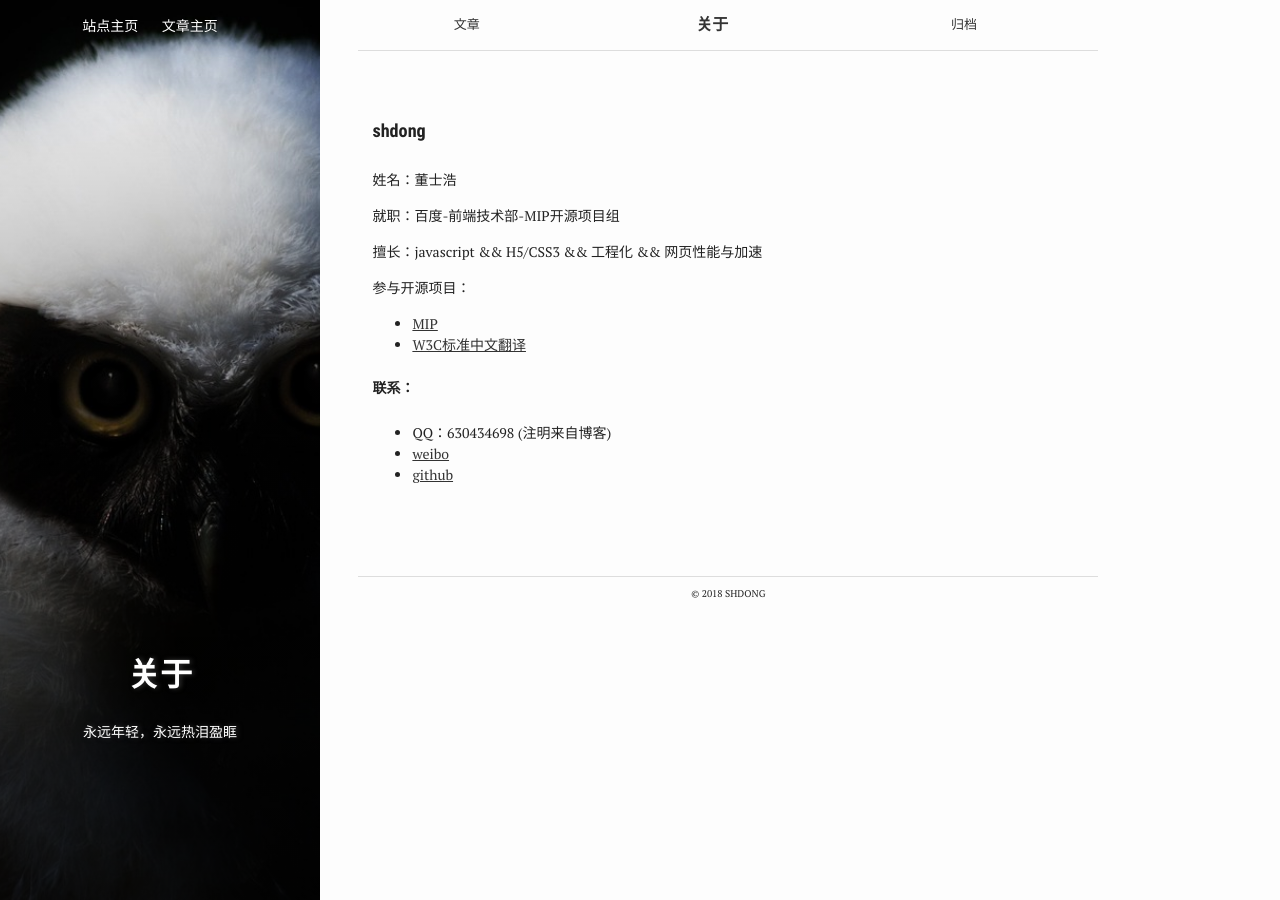
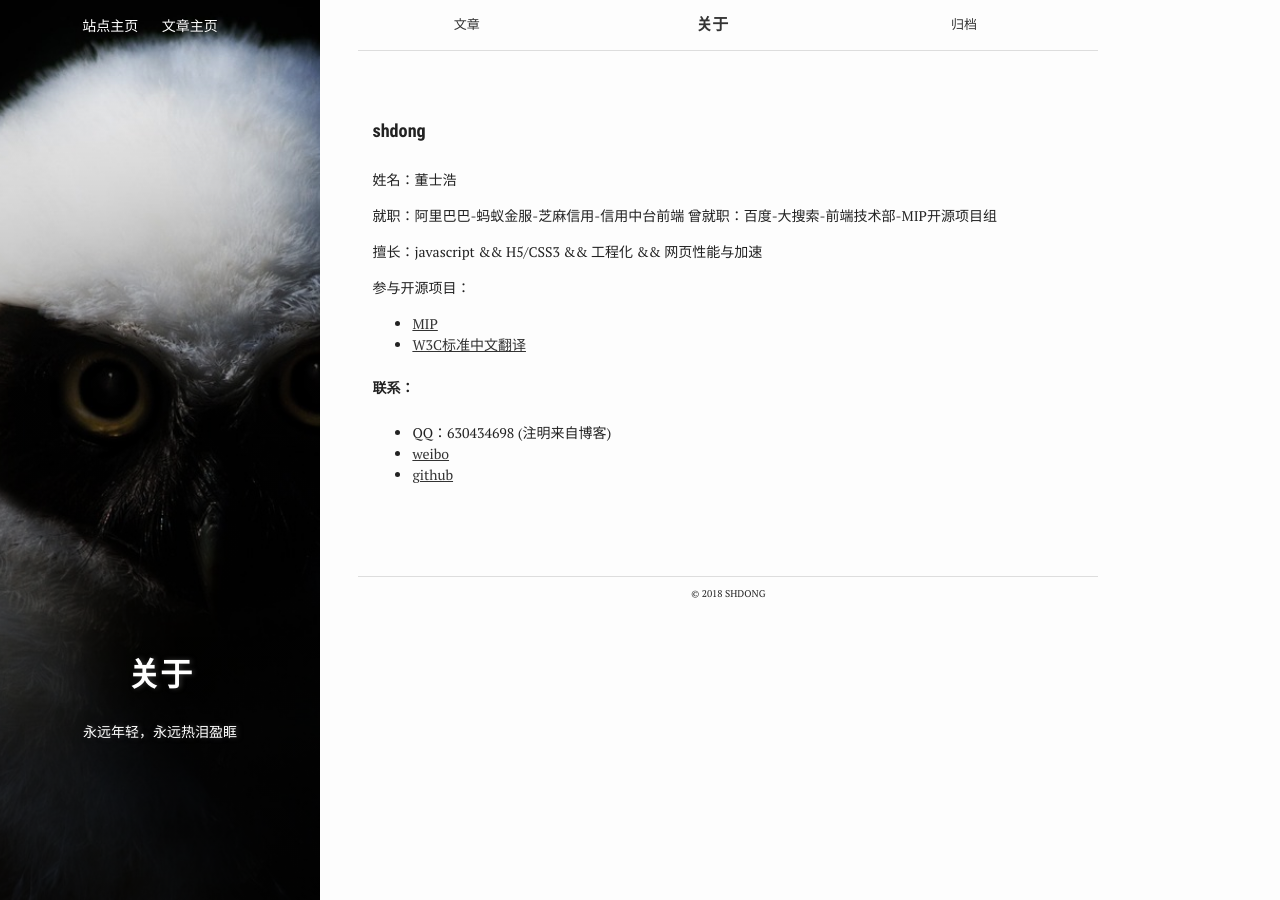
Before and after one commit to dongshihao/dongshihao.github.io, a Jekyll site: the page built from about.md, in a window 1280 px wide. Built offline with Jekyll 4.4.1, drawn with Linux system fonts in a browser that asks for light colours.

Commit message:
change about

```diff
--- a/about.md
+++ b/about.md
@@ -12,7 +12,8 @@ active: about
 
 姓名：董士浩
 
-就职：百度-前端技术部-MIP开源项目组
+就职：阿里巴巴-蚂蚁金服-芝麻信用-信用中台前端
+曾就职：百度-大搜索-前端技术部-MIP开源项目组
 
 擅长：javascript && H5/CSS3 && 工程化 && 网页性能与加速
 
```
